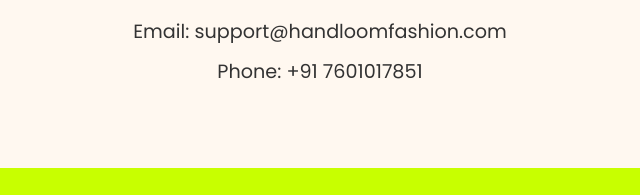
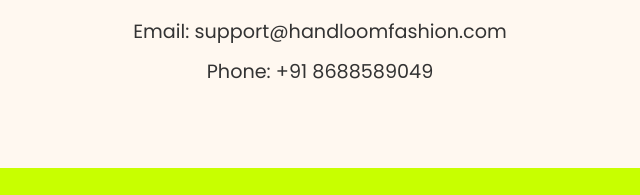
Before and after one commit to manipurimanojkumar-lab/handloom-products, a website: page contact.html in a window 1280 px wide. Shown: the part 303-498 px from the top of the page, 320-960 px from the left. Drawn offline with Linux system fonts and the light colour scheme.

Commit message:
contact.html

```diff
--- a/contact.html
+++ b/contact.html
@@ -142,7 +142,7 @@
   <main>
     <h2>We’d love to hear from you!</h2>
     <p>Email: <a href="mailto:support@handloomfashion.com">support@handloomfashion.com</a></p>
-    <p>Phone: <a href="tel:+917601017851">+91 7601017851</a></p>
+    <p>Phone: <a href="tel:+917601017851">+91 8688589049</a></p>
   </main>
 
   <footer>
```
